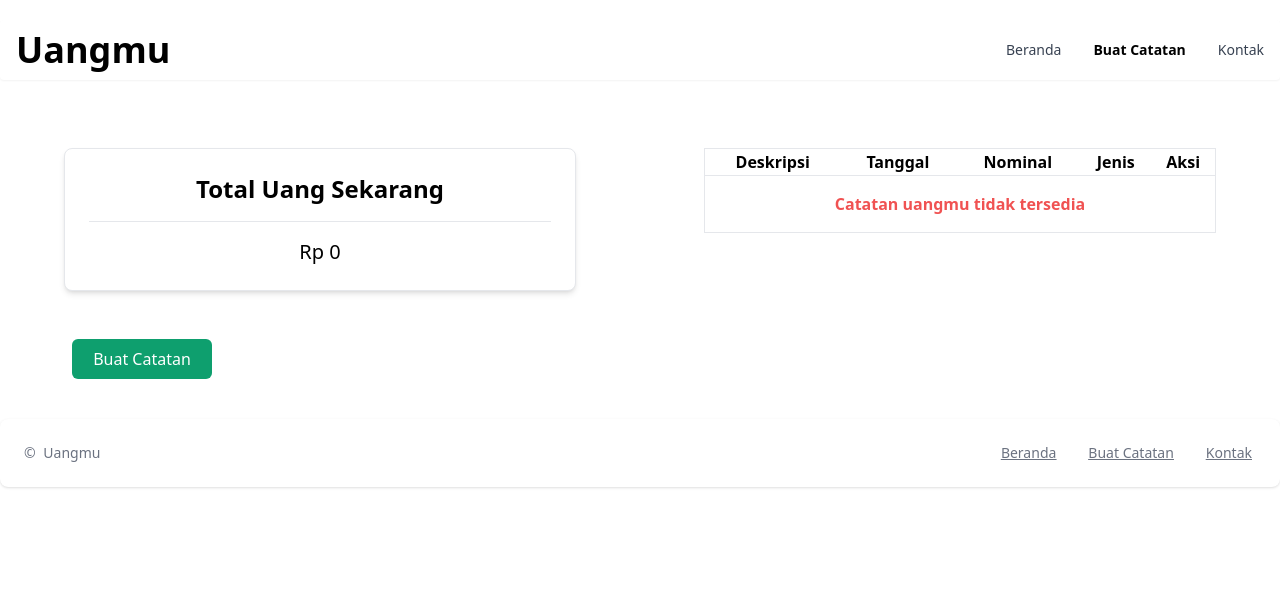
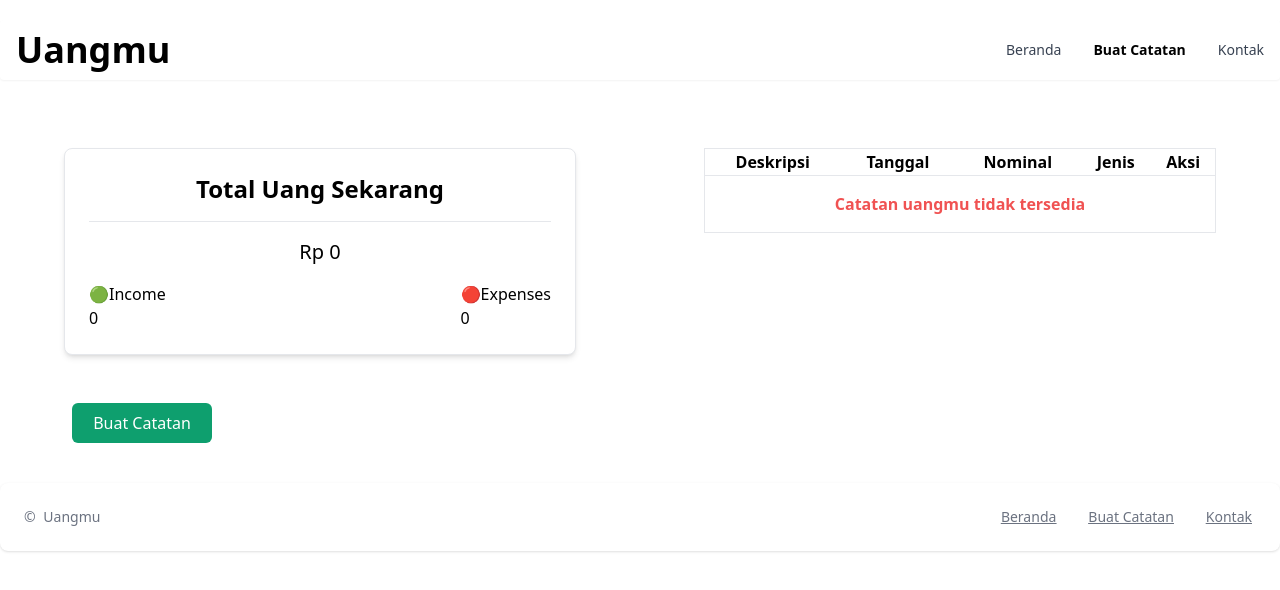
Before and after one commit to Anugerah20/Uangmu, a React (Vite) app: page /takenotes in a window 1280 px wide. Shown: the top 590 px of the page. Built offline with nearby package versions, Linux system fonts and the light colour scheme.

Commit message:
new feature

```diff
--- a/src/components/TotalAmout.jsx
+++ b/src/components/TotalAmout.jsx
@@ -1,6 +1,6 @@
 import { Card } from "flowbite-react";
 
-const TotalAmout = ({ totalUang }) => {
+const TotalAmout = ({ totalUang, totalPemasukan, totalPengeluaran }) => {
      const numberFormatAmount = (number) => {
           return new Intl.NumberFormat("id-ID").format(number);
      }
@@ -9,7 +9,16 @@ const TotalAmout = ({ totalUang }) => {
                <h1 className="text-center text-2xl font-bold">Total Uang Sekarang</h1>
                <hr />
                <h2 className="text-center text-xl">Rp {totalUang !== 0 ? numberFormatAmount(totalUang) : 0}</h2>
-
+               <section className="flex flex-wrap justify-between">
+                    <div className="income">
+                         <h5>🟢Income</h5>
+                         <p>{numberFormatAmount(totalPemasukan)}</p>
+                    </div>
+                    <div className="expenses">
+                         <h5>🔴Expenses</h5>
+                         <p>{numberFormatAmount(totalPengeluaran)}</p>
+                    </div>
+               </section>
           </Card>
      )
 }
--- a/src/pages/TakeNotes.jsx
+++ b/src/pages/TakeNotes.jsx
@@ -98,11 +98,11 @@ const TakeNotes = () => {
           // Calculate
           const totalPemasukan = storageNotes
                .filter((item) => item.jenis === 'pemasukan')
-               .reduce((total, item) => total + item.nominal, 0);
+               .reduce((total, item) => total + parseFloat(item.nominal), 0);
 
           const totalPengeluaran = storageNotes
                .filter((item) => item.jenis === 'pengeluaran')
-               .reduce((total, item) => total + item.nominal, 0);
+               .reduce((total, item) => total + parseFloat(item.nominal), 0);
 
           const totalUang = totalPemasukan - totalPengeluaran;
 
@@ -170,12 +170,12 @@ const TakeNotes = () => {
           // Update Total Money
           const updatedMoney = updatedData.reduce((total, item) => {
                if (item.jenis === 'pemasukan') {
-                    return total + item.nominal;
+                    return total + parseFloat(item.nominal);
                } else {
                     if (item.id === editNoteId) {
-                         return total - savedData.find((data) => data.id === editNoteId).nominal + parseFloat(nominal);
+                         return total - parseFloat(savedData.find((data) => data.id === editNoteId).nominal) + parseFloat(nominal);
                     } else {
-                         return total - item.nominal
+                         return total - parseFloat(item.nominal)
                     }
                }
           }, 0);
@@ -199,7 +199,7 @@ const TakeNotes = () => {
 
                <div className="flex flex-wrap">
                     {/* START: TOTAL MONEY */}
-                    <TotalMoney totalUang={totalUang} />
+                    <TotalMoney totalUang={totalUang} totalPemasukan={totalPemasukan} totalPengeluaran={totalPengeluaran} />
                     {/* END: TOTAL MONEY */}
 
                     {/* START: MEMASUKKAN DATA */}
```
